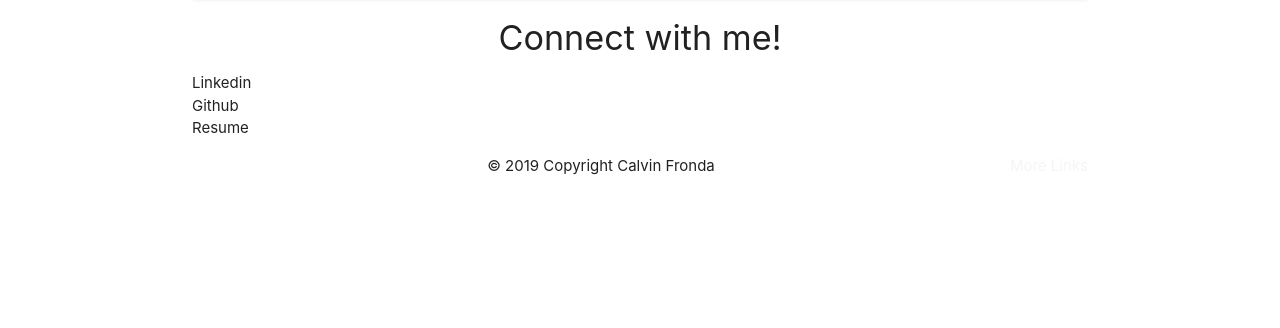
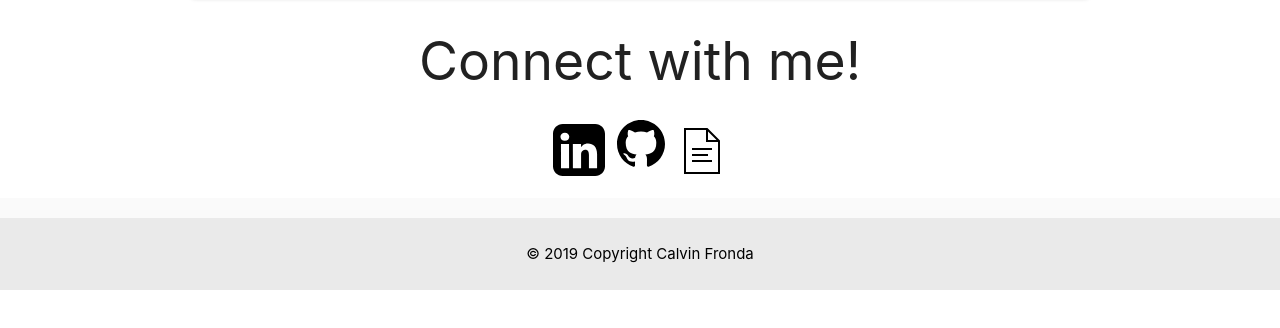
Before and after one commit to CalvinFronda/portfolio, a plain HTML site: page index.html in a window 1280 px wide. Shown: the part 2184-2512 px from the top of the page. After the commit the page ends 2474 px from the top, so only its background shows below. Drawn offline with nearby package versions, Linux system fonts and the light colour scheme.

Commit message:
added icons

```diff
--- a/index.html
+++ b/index.html
@@ -19,7 +19,7 @@
 
     <!-- Navagation bar -->
     <div class="bg-img">
-
+        <!-- Main nav bar that has smooth scrolling to the section of the page. -->
         <nav class="topNav transparent no-shadows nav-extended">
             <div class="container transparent">
                 <div class="nav-wrapper">
@@ -34,12 +34,12 @@
                     </ul>
 
                 </div>
-
+                <!-- Responsive side, creates tabs under the logo to make it responsive. -->
                 <div class="nav-content">
                     <ul class="tabs tabs-transparent hide-on-large-only center-align">
                         <li class=""><a href="#aboutnav">About</a></li>
                         <li class=""><a href="#projects">Projects</a></li>
-                        <li class=""><a href="navContact">Contact</a></li>
+                        <li class=""><a href="#connect">Contact</a></li>
                     </ul>
 
                 </div>
@@ -95,7 +95,7 @@
             <div class="col s12 ">
                 <div class="card horizontal small">
                     <div class="card-image">
-                        <img src="assets/images/Squadup.gif">
+                        <img src="assets/images/gifs/Squadup.gif">
                     </div>
                     <div class="card-stacked">
                         <div class="card-content">
@@ -114,7 +114,7 @@
 
                 <div class="card horizontal small">
                     <div class="card-image">
-                        <img src="assets/images/squatter.gif">
+                        <img src="assets/images/gifs/squatter.gif">
                     </div>
                     <div class="card-stacked">
                         <div class="card-content">
@@ -140,12 +140,20 @@
 
 
     <div class="contact">
-        <h4 id="connect">Connect with me!</h4>
-        <div class="container">
-            <ul>
-                <li>Linkedin</li>
-                <li>Github</li>
-                <li>Resume</li>
+        <h2 id="connect">Connect with me!</h2>
+        <div class="container icons">
+            <ul id="connect-icons">
+                <a href="https://www.linkedin.com/in/calvinfronda/" target="_blank">
+
+                    <li><img src="assets/images/icons/icons8-linkedin.svg">
+                    </li>
+                </a>
+
+                <a href="https://github.com/CalvinFronda" target="_blank">
+                    <li><img src="assets/images/icons/icons8-github.svg"></li>
+                </a>
+
+                <li><img src="assets/images/icons/icons8-document.svg"></li>
             </ul>
         </div>
     </div>
@@ -154,15 +162,18 @@
 
 
 
+    <!-- footer -->
+    <footer class="page-footer  grey lighten-5">
 
-    <div class="footer">
         <div class="footer-copyright">
-            <div class="container">
-                © 2019 Copyright Calvin Fronda
-                <a class="grey-text text-lighten-4 right" href="#!">More Links</a>
+            <div class="container ">
+                <p id="copyright"> © 2019 Copyright Calvin Fronda </p>
+
             </div>
         </div>
-    </div>
+    </footer>
+
+
 
 
 
--- a/style.css
+++ b/style.css
@@ -2,7 +2,7 @@
 
 html{
     scroll-behavior: smooth;
-    height: 4000px;
+
 }
 
 /* Nav Bar  */
@@ -25,11 +25,14 @@ nav{
     justify-content: center;
 }
 
-/*  background image */
+/*  background image adding Parallax  */
 
 .bg-img{
-    background-image: url('./assets/images/LA\ background.jpg');
+    background-image: url('./assets/images/picture/LA\ background.jpg');
+    min-height: 500px;
+    background-attachment: fixed;
     background-size: cover;
+    background-repeat: no-repeat;
     position: relative;
     height : 950px;
     opacity: 0.9;
@@ -37,21 +40,17 @@ nav{
 }
 
 
-/* .bottom-bg{
-    background-image: url("./assets/images/background.svg");
-    background-repeat: no-repeat;
-    background-size: cover;
 
-} */
 
 /* Text inside first background image */
 .landing-content{
     position: absolute;
-    top: 35%;
+    top: 25%;
     left: 50%;
     text-align: center;
     color: white;
-    transform: translate(-50%, -50%)
+    transform: translate(-50%, -50%);
+
 }
 
 
@@ -82,11 +81,21 @@ nav{
 
 
 
+#connect-icons li{
+
+    display: inline-flex;
+}
+.icons{
+    text-align: center;
+
+}
 #connect{
     text-align: center;
 }
+#copyright{
+    color : black;
+}
 
-
-.footer{
+.page-footer{
     text-align: center;
 }
```
Also changed, not shown: assets/images/icons/icons8-document.svg (added), assets/images/icons/icons8-github.svg (added), assets/images/icons/icons8-linkedin.svg (added), assets/images/picture/LA background.jpg (renamed from assets/images/LA background.jpg), assets/images/picture/capturing-LA.jpg (renamed from assets/images/capturing-LA.jpg), 2 other files.
